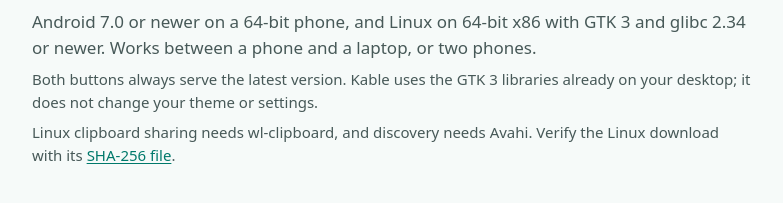
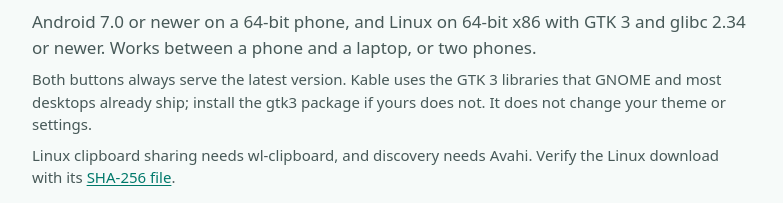
Before and after one commit to vishwanathghuge97/kable-download, a plain HTML site: page index.html in a window 1280 px wide. Shown: the part 531-734 px from the top of the page, without its empty margins (248-1031 px from the left). Drawn offline with Linux system fonts and the light colour scheme.

Commit message:
Clarify the GTK 3 requirement

```diff
--- a/index.html
+++ b/index.html
@@ -476,7 +476,8 @@
         </p>
         <p class="fineprint">
           Both buttons always serve the latest version. Kable uses the GTK 3
-          libraries already on your desktop; it does not change your theme or
+          libraries that GNOME and most desktops already ship; install the
+          gtk3 package if yours does not. It does not change your theme or
           settings.
         </p>
         <p class="fineprint">
```
